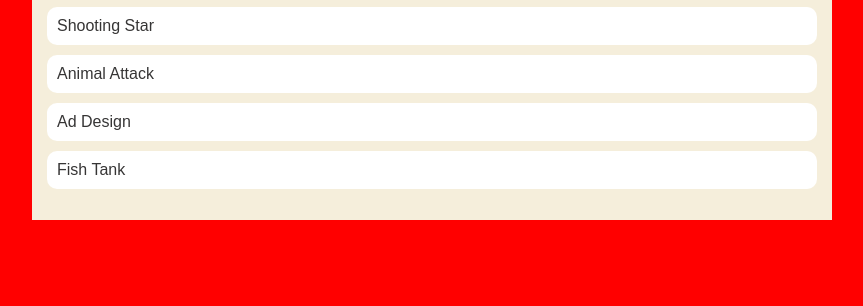
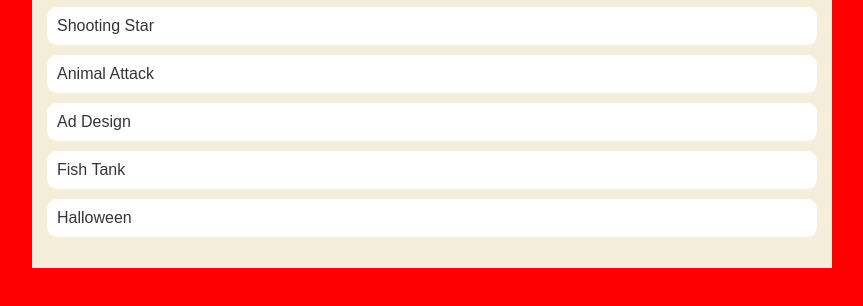
Before and after one commit to gryffinsandage/gryffinsandage.github.io, a plain HTML site: page portfolio.html in a window 1280 px wide. Shown: the part 398-704 px from the top of the page, without its empty margins (208-1071 px from the left). Drawn offline with Linux system fonts and the light colour scheme.

Commit message:
adding halloween project

```diff
--- a/portfolio.html
+++ b/portfolio.html
@@ -51,6 +51,9 @@
               <li>
                   <a href = "https://www.khanacademy.org/computer-programming/aquaman/5086015929303040"> Fish Tank </a>
               </li>
+              <li>
+                  <a href = "https://www.khanacademy.org/computer-programming/spin-off-of-sandage_halloween-project/5899564329058304"> Halloween </a>
+              </li>
             </ul>
 
 
```
